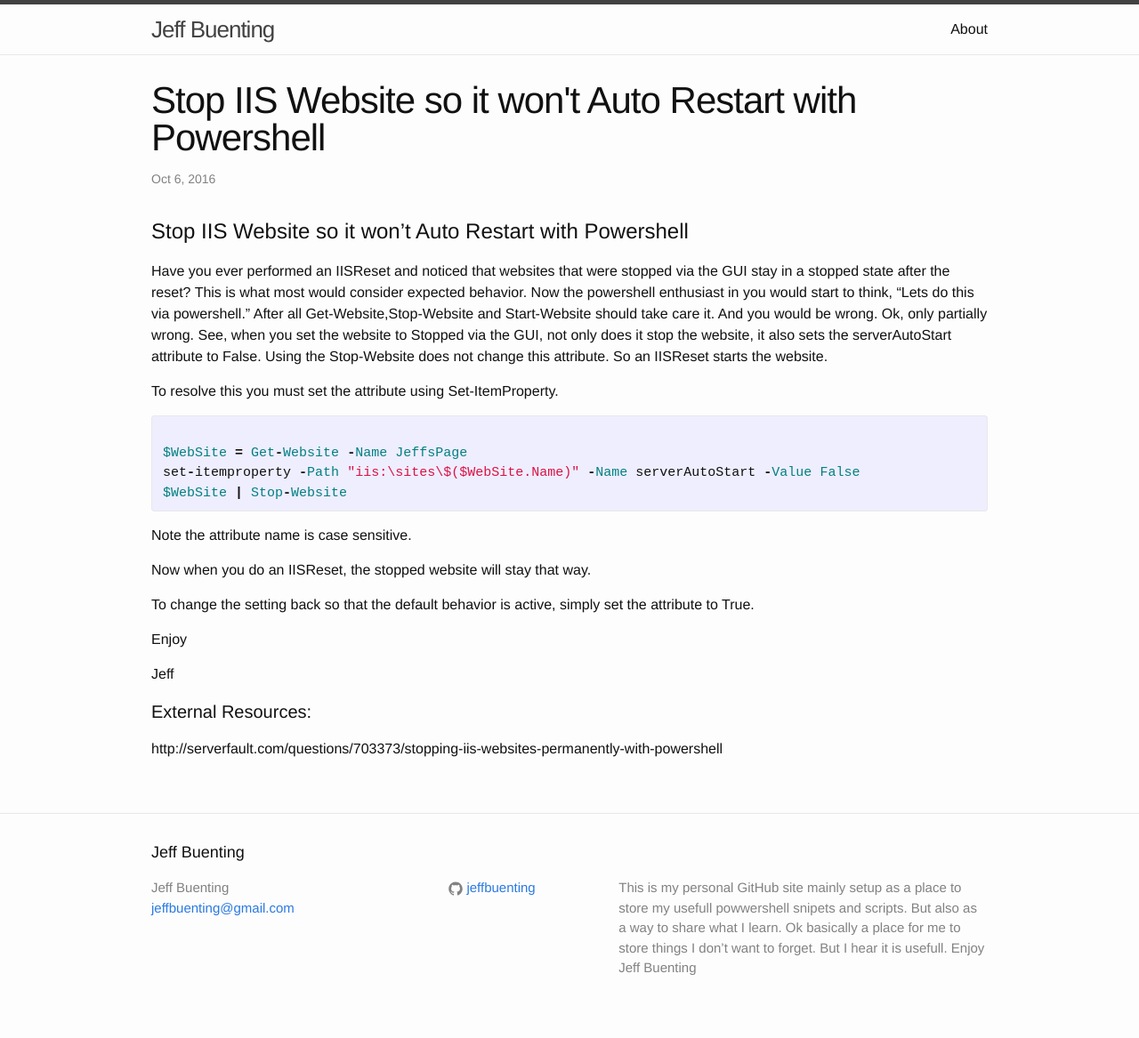
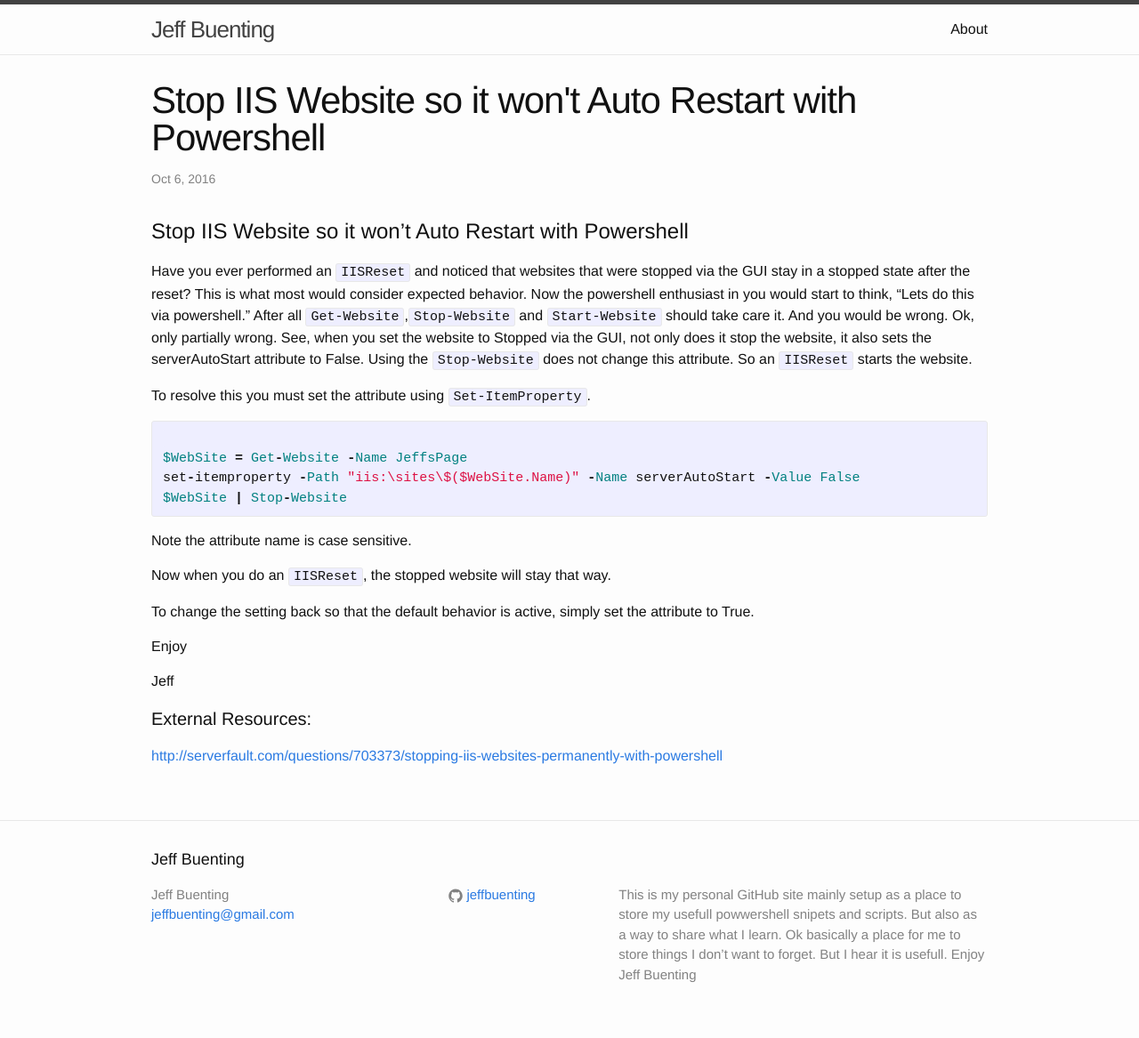
Before and after one commit to jeffbuenting/jeffbuenting.github.io, a Jekyll site: the page built from _posts/2016-10-13-PowershellStopWebSiteSoItWon'tAutoRestart.markdown, in a window 1280 px wide. Shown: the whole page at 89% size. Built offline with Jekyll 4.4.1, drawn with Linux system fonts in a browser that asks for light colours.

Commit message:
updated post with inline code

```diff
--- a/_posts/2016-10-13-PowershellStopWebSiteSoItWon'tAutoRestart.markdown
+++ b/_posts/2016-10-13-PowershellStopWebSiteSoItWon'tAutoRestart.markdown
@@ -6,9 +6,9 @@
 ---
 # Stop IIS Website so it won't Auto Restart with Powershell #
 
-Have you ever performed an IISReset and noticed that websites that were stopped via the GUI stay in a stopped state after the reset?  This is what most would consider expected behavior.  Now the powershell enthusiast in you would start to think, "Lets do this via powershell."  After all Get-Website,Stop-Website and Start-Website should take care it.  And you would be wrong.  Ok, only partially wrong.  See, when you set the website to Stopped via the GUI, not only does it stop the website, it also sets the serverAutoStart attribute to False.  Using the Stop-Website does not change this attribute.  So an IISReset starts the website.
+Have you ever performed an `IISReset` and noticed that websites that were stopped via the GUI stay in a stopped state after the reset?  This is what most would consider expected behavior.  Now the powershell enthusiast in you would start to think, "Lets do this via powershell."  After all `Get-Website`,`Stop-Website` and `Start-Website` should take care it.  And you would be wrong.  Ok, only partially wrong.  See, when you set the website to Stopped via the GUI, not only does it stop the website, it also sets the serverAutoStart attribute to False.  Using the `Stop-Website` does not change this attribute.  So an `IISReset` starts the website.
 
-To resolve this you must set the attribute using Set-ItemProperty.
+To resolve this you must set the attribute using `Set-ItemProperty`.
 
 {% highlight ruby %}
 $WebSite = Get-Website -Name JeffsPage
@@ -18,7 +18,7 @@
 
 Note the attribute name is case sensitive.
 
-Now when you do an IISReset, the stopped website will stay that way.
+Now when you do an `IISReset`, the stopped website will stay that way.
 
 To change the setting back so that the default behavior is active,  simply set the attribute to True.
 
@@ -27,4 +27,4 @@
 Jeff
 
 #### External Resources: ####
-http://serverfault.com/questions/703373/stopping-iis-websites-permanently-with-powershell
+<http://serverfault.com/questions/703373/stopping-iis-websites-permanently-with-powershell>
```
